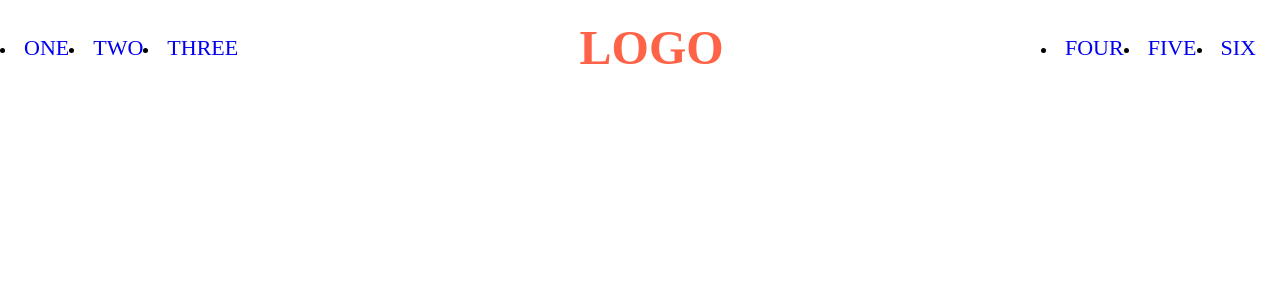
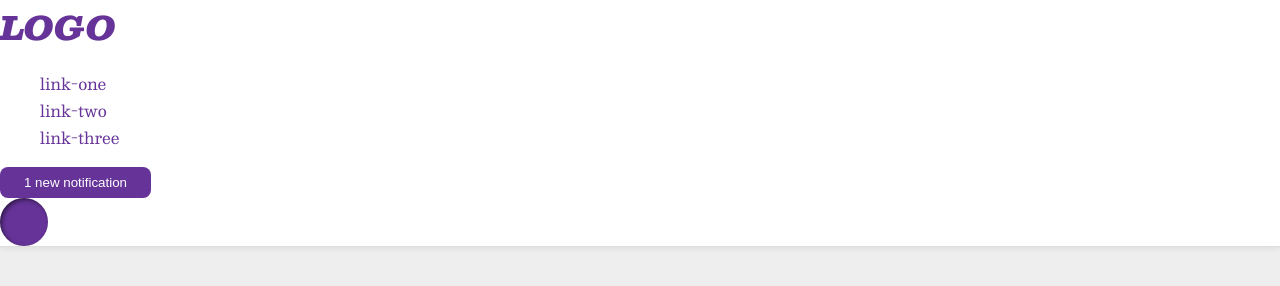
Before and after one commit to Mfstr/flex, a plain HTML site: page index.html in a window 1280 px wide. Drawn offline with nearby package versions, Linux system fonts and the light colour scheme.

Commit message:
3rd start

```diff
--- a/index.html
+++ b/index.html
@@ -4,26 +4,23 @@
     <meta charset="UTF-8">
     <meta http-equiv="X-UA-Compatible" content="IE=edge">
     <meta name="viewport" content="width=device-width, initial-scale=1.0">
-    <title>Flex Header</title>
+    <title>Flex Header 2</title>
     <link rel="stylesheet" href="style.css">
   </head>
   <body>
     <div class="header">
-      <div class="left-links">
-        <ul>
-          <li><a href="#">ONE</a></li>
-          <li><a href="#">TWO</a></li>
-          <li><a href="#">THREE</a></li>
-        </ul>
+      <div class="logo">
+        LOGO
       </div>
-      <div class="logo">LOGO</div>
-      <div class="right-links">
-        <ul>
-          <li><a href="#">FOUR</a></li>
-          <li><a href="#">FIVE</a></li>
-          <li><a href="#">SIX</a></li>
-        </ul>
-      </div>
+      <ul class="links">
+        <li><a href="google.com">link-one</a></li>
+        <li><a href="google.com">link-two</a></li>
+        <li><a href="google.com">link-three</a></li>
+      </ul>
+      <button class="notifications">
+        1 new notification
+      </button>
+      <div class="profile-image"></div>
     </div>
   </body>
 </html>
--- a/style.css
+++ b/style.css
@@ -1,29 +1,48 @@
+/* this is some magical font-importing.
+you'll learn about it later. */
+@import url('https://fonts.googleapis.com/css2?family=Besley:ital,wght@0,400;1,900&display=swap');
+
+body {
+  margin: 0;
+  background: #eee;
+  font-family: Besley, serif;
+}
+
 .header {
-    padding: 8px;
-    display: flex;
-    align-items: center;
-    justify-content: space-between;
-  }
+  background: white;
+  border-bottom: 1px solid #ddd;
+  box-shadow: 0 0 8px rgba(0,0,0,.1);
+}
 
-  .logo {
-    font-size: 48px;
-    font-weight: 900;
-    color: tomato;
-    background: white;
-    padding: 4px 32px;
-  }
+.profile-image {
+  background: rebeccapurple;
+  box-shadow: inset 2px 2px 4px rgba(0,0,0,.5);
+  border-radius: 50%;
+  width: 48px;
+  height: 48px;
+}
 
-  ul {
-    display: flex;
-    margin: 0;
-    padding: 0;
-    gap: 8px;
-  }
+.logo {
+  color: rebeccapurple;
+  font-size: 32px;
+  font-weight: 900;
+  font-style: italic;
+}
 
-  a {
-    font-size: 22px;
-    background: white;
-    padding: 8px;
-    /* this removes the line under the links */
-    text-decoration: none;
-  }
+button {
+  border: none;
+  border-radius: 8px;
+  background: rebeccapurple;
+  color: white;
+  padding: 8px 24px;
+}
+
+a {
+  /* this removes the line under our links */
+  text-decoration: none;
+  color: rebeccapurple;
+}
+
+ul {
+  list-style-type: none;
+}
```
